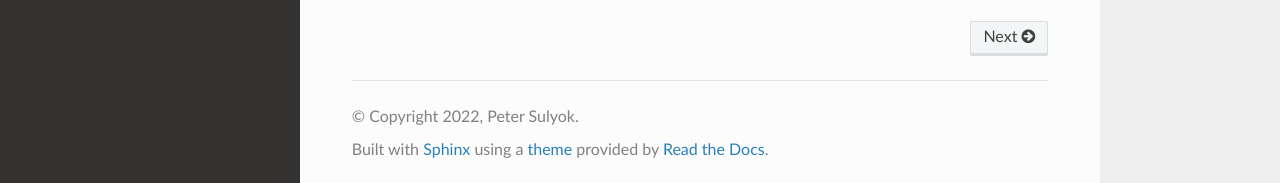
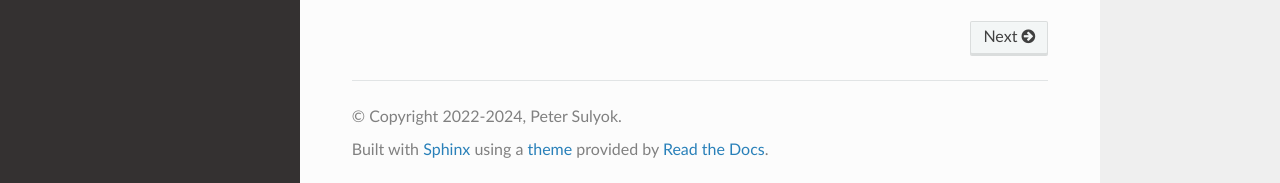
Before and after one commit to petersulyok/diskinfo, a Sphinx documentation site: the page built from docs/source/index.rst, in a window 1280 px wide. Shown: the part 716-899 px from the top of the page. Built offline with Sphinx 7.4.7 and the Read the Docs theme 2.0.0, drawn with Linux system fonts in a browser that asks for light colours.

Commit message:
Changed: copyright and version updated.

```diff
--- a/docs/source/conf.py
+++ b/docs/source/conf.py
@@ -7,9 +7,9 @@
 # https://www.sphinx-doc.org/en/master/usage/configuration.html#project-information
 
 project = 'diskinfo'
-copyright = '2022, Peter Sulyok'
+copyright = '2022-2024, Peter Sulyok'
 author = 'Peter Sulyok'
-release = '2.0.0'
+release = '2.1.0'
 
 # -- General configuration ---------------------------------------------------
 # https://www.sphinx-doc.org/en/master/usage/configuration.html#general-configuration
```
